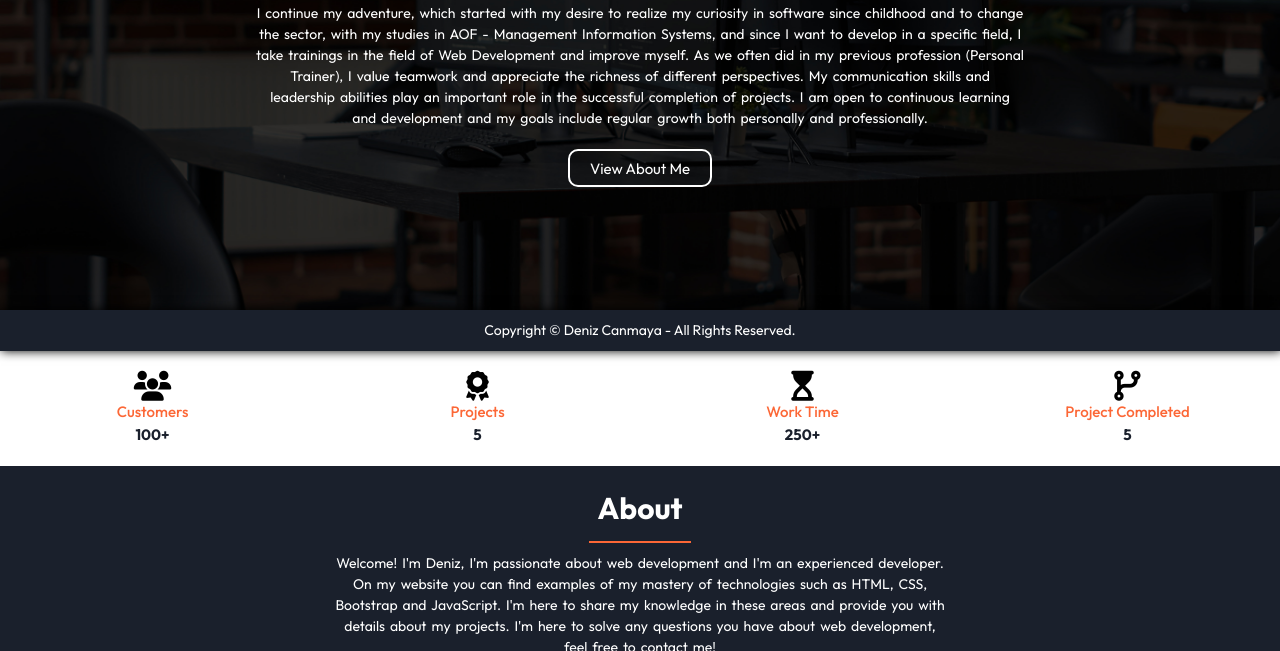
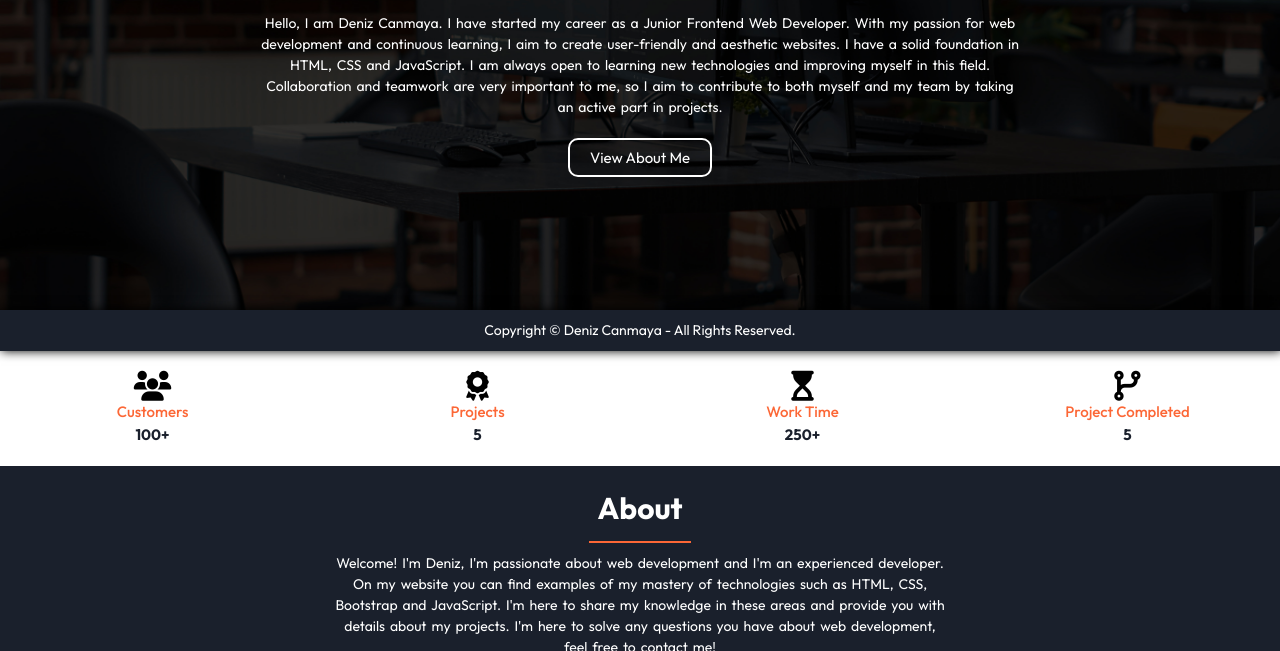
Before and after one commit to denizcanmaya/denizcanmaya.github.io, a website: page index.html in a window 1280 px wide. Shown: the part 449-1100 px from the top of the page. Drawn offline with Linux system fonts and the light colour scheme.

Commit message:
header paragraf changes index.html

```diff
--- a/index.html
+++ b/index.html
@@ -70,19 +70,7 @@
                 data-type='["Junior","Frontend","Web Developer"]'
               ></span>
             </h1>
-            <p class="text-center text-box my-2">
-              I continue my adventure, which started with my desire to realize
-              my curiosity in software since childhood and to change the sector,
-              with my studies in AOF - Management Information Systems, and since
-              I want to develop in a specific field, I take trainings in the
-              field of Web Development and improve myself. As we often did in my
-              previous profession (Personal Trainer), I value teamwork and
-              appreciate the richness of different perspectives. My
-              communication skills and leadership abilities play an important
-              role in the successful completion of projects. I am open to
-              continuous learning and development and my goals include regular
-              growth both personally and professionally.
-            </p>
+            <p class="text-center text-box my-2">Hello, I am Deniz Canmaya. I have started my career as a Junior Frontend Web Developer. With my passion for web development and continuous learning, I aim to create user-friendly and aesthetic websites. I have a solid foundation in HTML, CSS and JavaScript. I am always open to learning new technologies and improving myself in this field. Collaboration and teamwork are very important to me, so I aim to contribute to both myself and my team by taking an active part in projects.</p>
             <a href="#about" class="btn-light animate__animated animate__swing"
               >View About Me</a
             >
```
